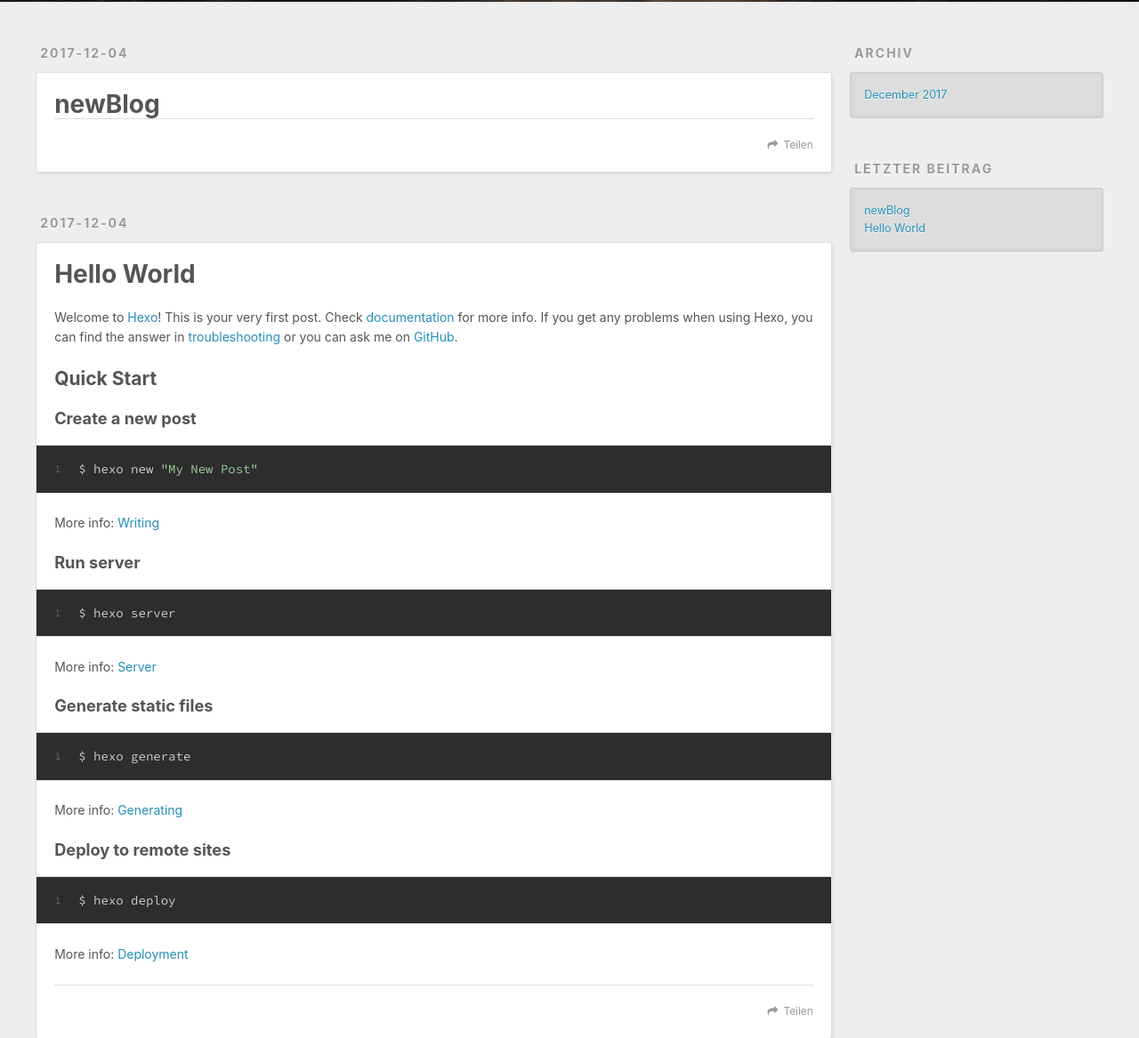
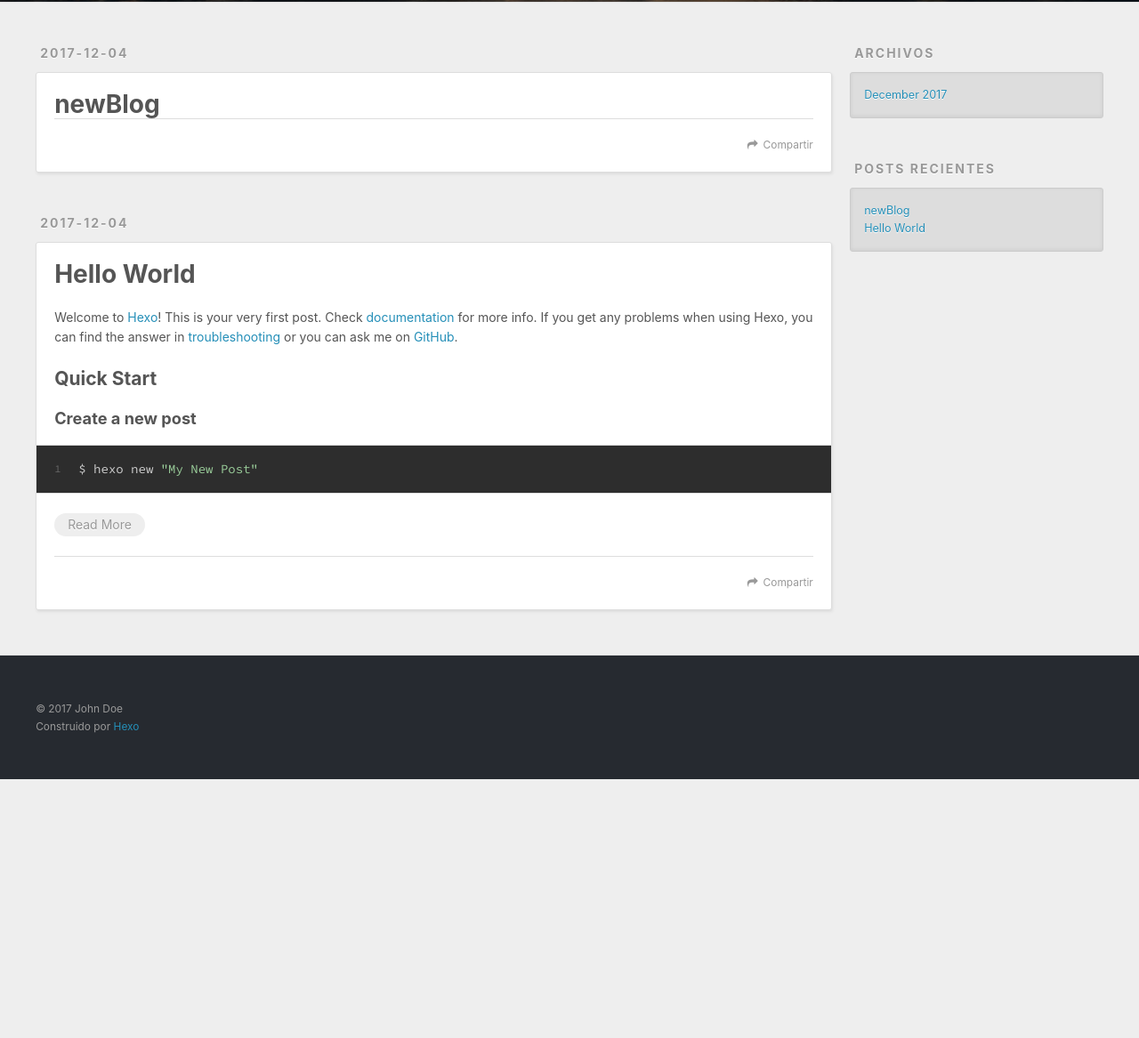
Before and after one commit to liposlt/liposlt.github.io, a plain HTML site: page index.html in a window 1280 px wide. Shown: the part 298-1465 px from the top of the page at 89% size. After the commit the page ends 1174 px from the top, so only its background shows below. Drawn offline with nearby package versions, Linux system fonts and the light colour scheme.

Commit message:
Site updated: 2017-12-04 13:15:28

```diff
--- a/index.html
+++ b/index.html
@@ -48,9 +48,9 @@
       </nav>
       <nav id="sub-nav">
 
-          <a id="nav-rss-link" class="nav-icon" href="/atom.xml" title="RSS Feed"></a>
+          <a id="nav-rss-link" class="nav-icon" href="/atom.xml" title="RSS"></a>
 
-        <a id="nav-search-btn" class="nav-icon" title="Suche"></a>
+        <a id="nav-search-btn" class="nav-icon" title="Buscar"></a>
       </nav>
       <div id="search-form-wrap">
         <form action="//google.com/search" method="get" accept-charset="UTF-8" class="search-form"><input type="search" name="q" class="search-form-input" placeholder="Search"><button type="submit" class="search-form-submit">&#xF002;</button><input type="hidden" name="sitesearch" value="http://yoursite.com"></form>
@@ -87,7 +87,7 @@
 
     </div>
     <footer class="article-footer">
-      <a data-url="http://yoursite.com/2017/12/04/newBlog/" data-id="cjarp82nv000174vavrwby8bl" class="article-share-link">Teilen</a>
+      <a data-url="http://yoursite.com/2017/12/04/newBlog/" data-id="cjarqrt4h0001wkvamcrbqnjx" class="article-share-link">Compartir</a>
 
 
     </footer>
@@ -121,18 +121,15 @@
 
         <p>Welcome to <a href="https://hexo.io/" target="_blank" rel="noopener">Hexo</a>! This is your very first post. Check <a href="https://hexo.io/docs/" target="_blank" rel="noopener">documentation</a> for more info. If you get any problems when using Hexo, you can find the answer in <a href="https://hexo.io/docs/troubleshooting.html" target="_blank" rel="noopener">troubleshooting</a> or you can ask me on <a href="https://github.com/hexojs/hexo/issues" target="_blank" rel="noopener">GitHub</a>.</p>
 <h2 id="Quick-Start"><a href="#Quick-Start" class="headerlink" title="Quick Start"></a>Quick Start</h2><h3 id="Create-a-new-post"><a href="#Create-a-new-post" class="headerlink" title="Create a new post"></a>Create a new post</h3><figure class="highlight bash"><table><tr><td class="gutter"><pre><span class="line">1</span><br></pre></td><td class="code"><pre><span class="line">$ hexo new <span class="string">"My New Post"</span></span><br></pre></td></tr></table></figure>
-<p>More info: <a href="https://hexo.io/docs/writing.html" target="_blank" rel="noopener">Writing</a></p>
-<h3 id="Run-server"><a href="#Run-server" class="headerlink" title="Run server"></a>Run server</h3><figure class="highlight bash"><table><tr><td class="gutter"><pre><span class="line">1</span><br></pre></td><td class="code"><pre><span class="line">$ hexo server</span><br></pre></td></tr></table></figure>
-<p>More info: <a href="https://hexo.io/docs/server.html" target="_blank" rel="noopener">Server</a></p>
-<h3 id="Generate-static-files"><a href="#Generate-static-files" class="headerlink" title="Generate static files"></a>Generate static files</h3><figure class="highlight bash"><table><tr><td class="gutter"><pre><span class="line">1</span><br></pre></td><td class="code"><pre><span class="line">$ hexo generate</span><br></pre></td></tr></table></figure>
-<p>More info: <a href="https://hexo.io/docs/generating.html" target="_blank" rel="noopener">Generating</a></p>
-<h3 id="Deploy-to-remote-sites"><a href="#Deploy-to-remote-sites" class="headerlink" title="Deploy to remote sites"></a>Deploy to remote sites</h3><figure class="highlight bash"><table><tr><td class="gutter"><pre><span class="line">1</span><br></pre></td><td class="code"><pre><span class="line">$ hexo deploy</span><br></pre></td></tr></table></figure>
-<p>More info: <a href="https://hexo.io/docs/deployment.html" target="_blank" rel="noopener">Deployment</a></p>
+
+          <p class="article-more-link">
+            <a href="/2017/12/04/hello-world/#more">Read More</a>
+          </p>
 
 
     </div>
     <footer class="article-footer">
-      <a data-url="http://yoursite.com/2017/12/04/hello-world/" data-id="cjarp82no000074va4nnwip2s" class="article-share-link">Teilen</a>
+      <a data-url="http://yoursite.com/2017/12/04/hello-world/" data-id="cjarqrt4a0000wkvabu0jmeop" class="article-share-link">Compartir</a>
 
 
     </footer>
@@ -158,7 +155,7 @@
 
 
   <div class="widget-wrap">
-    <h3 class="widget-title">Archiv</h3>
+    <h3 class="widget-title">Archivos</h3>
     <div class="widget">
       <ul class="archive-list"><li class="archive-list-item"><a class="archive-list-link" href="/archives/2017/12/">December 2017</a></li></ul>
     </div>
@@ -168,7 +165,7 @@
 
 
   <div class="widget-wrap">
-    <h3 class="widget-title">letzter Beitrag</h3>
+    <h3 class="widget-title">Posts recientes</h3>
     <div class="widget">
       <ul>
 
@@ -193,7 +190,7 @@
   <div class="outer">
     <div id="footer-info" class="inner">
       &copy; 2017 John Doe<br>
-      Powered by <a href="http://hexo.io/" target="_blank">Hexo</a>
+      Construido por <a href="http://hexo.io/" target="_blank">Hexo</a>
     </div>
   </div>
 </footer>
```
Also changed, not shown: 2017/12/04/hello-world/index.html (+9 -8 lines), 2017/12/04/newBlog/index.html (+7 -7 lines), archives/2017/12/index.html (+6 -6 lines), archives/2017/index.html (+6 -6 lines), archives/index.html (+6 -6 lines).
